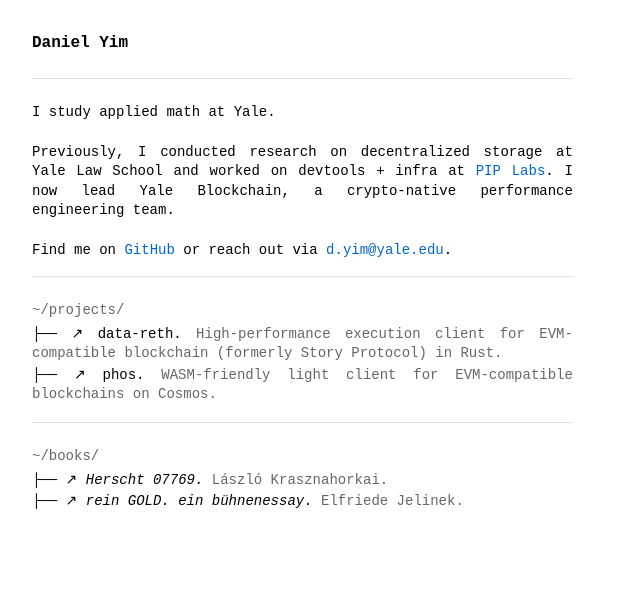
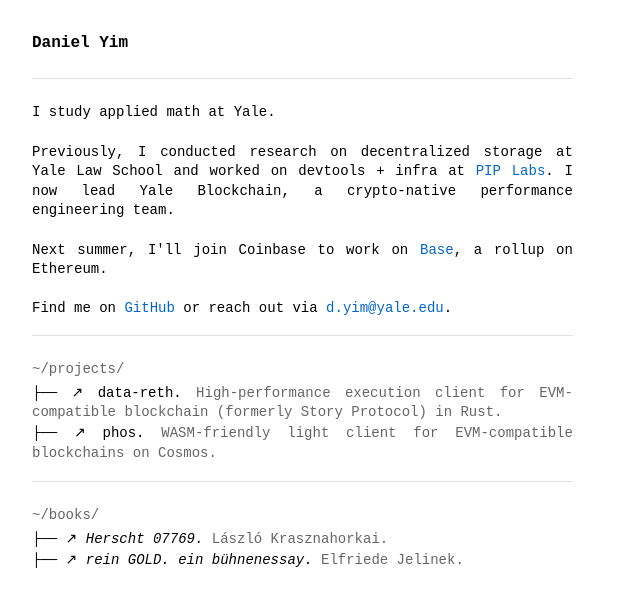
Before and after one commit to parmenides-xyz/parmenides-xyz.github.io, a plain HTML site: page index.html in a window 1280 px wide. Shown: the whole page, without its empty margins (0-640 px from the left). Drawn offline with Linux system fonts and the light colour scheme.

Commit message:
Update index.html

```diff
--- a/index.html
+++ b/index.html
@@ -185,6 +185,8 @@
 
 Previously, I conducted research on decentralized storage at Yale Law School and worked on devtools + infra at <a href="https://www.piplabs.xyz" class="external-link" target="_blank" rel="noopener noreferrer">PIP Labs</a>. I now lead Yale Blockchain, a crypto-native performance engineering team.
 
+Next summer, I'll join Coinbase to work on <a href="https://www.base.org" class="external-link" target="_blank" rel="noopener noreferrer">Base</a>, a rollup on Ethereum.
+
 Find me on <a href="https://github.com/parmenides-xyz" class="external-link" target="_blank" rel="noopener noreferrer">GitHub</a> or reach out via <a href="mailto:d.yim@yale.edu" class="external-link">d.yim@yale.edu</a>.
 </pre>
 </div>
```
